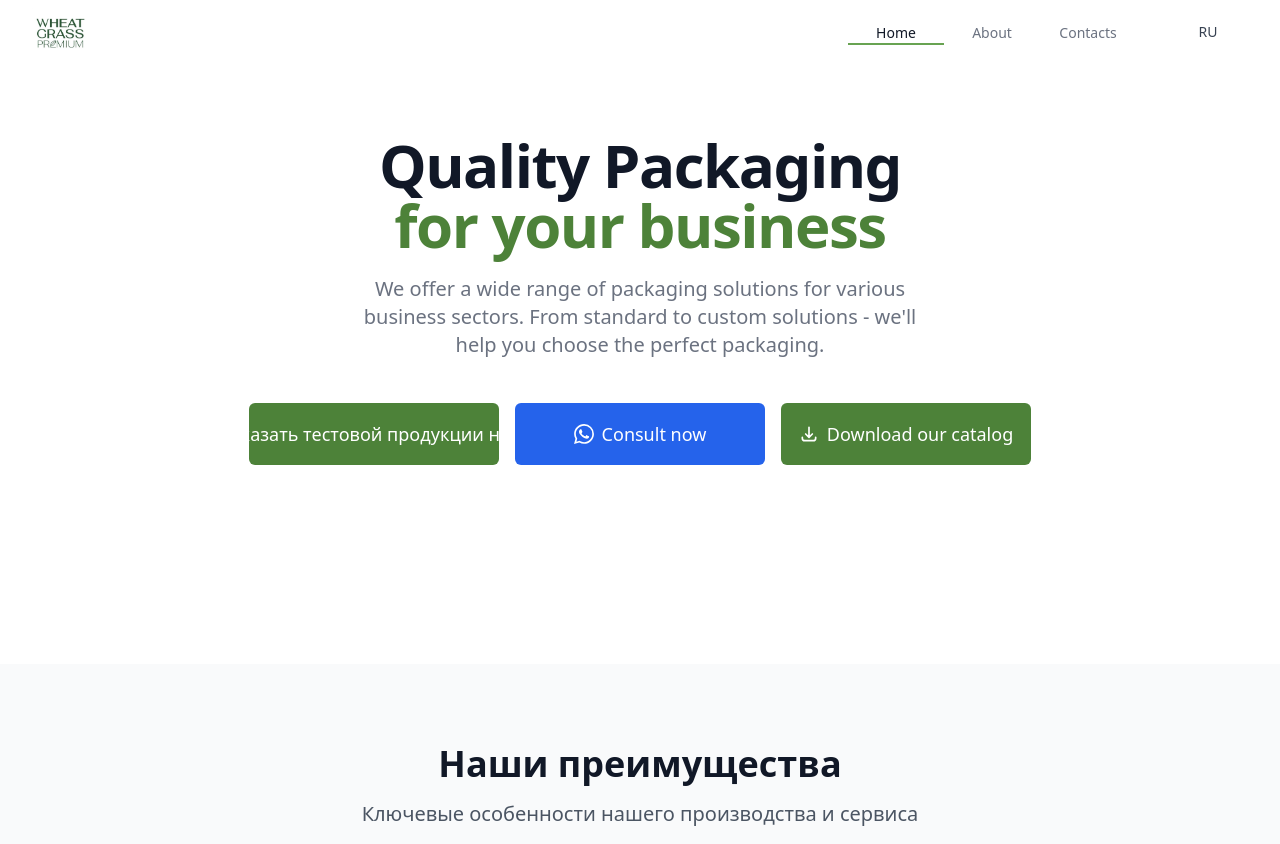
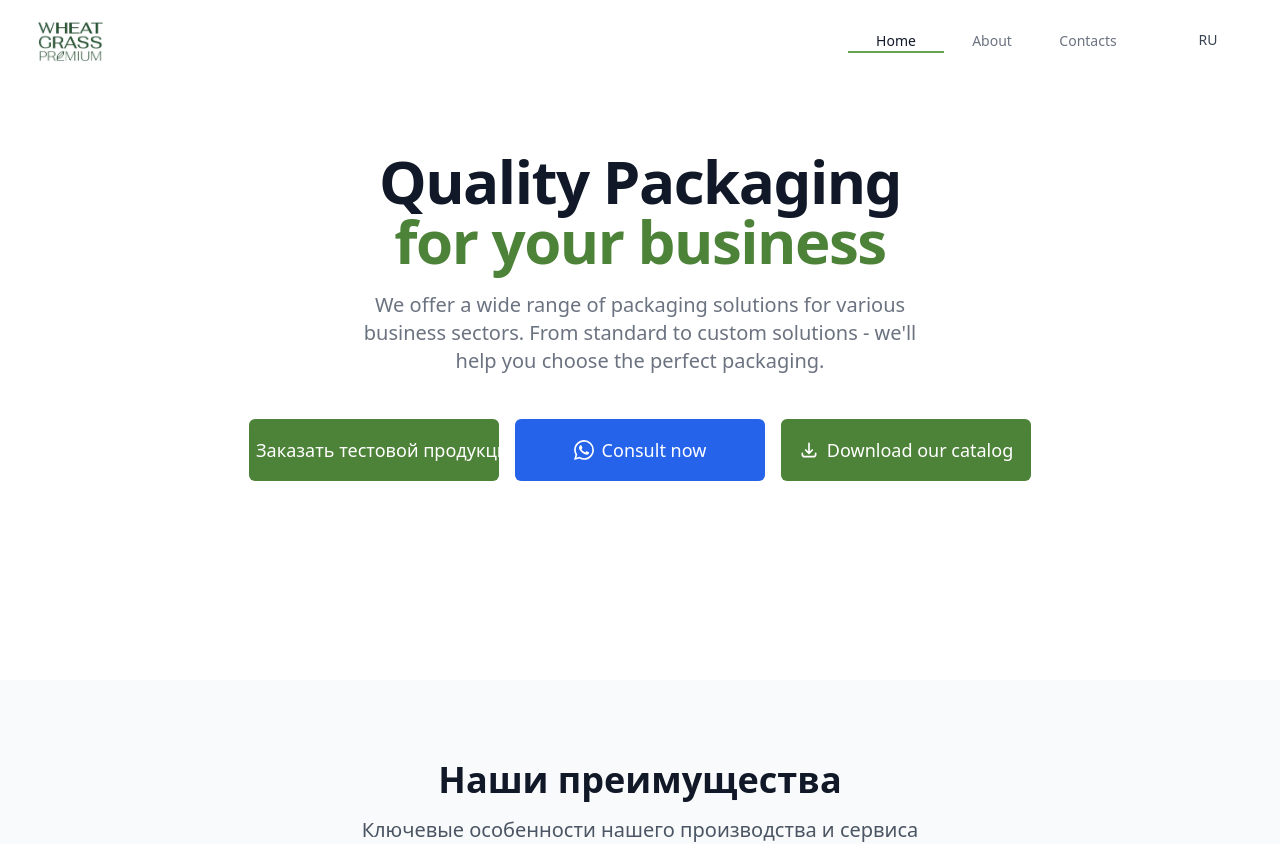
Before and after one commit to achynaliev/wgApp, a React (Vite) app: page / in a window 1280 px wide. Shown: the top 844 px of the page. Built offline with nearby package versions, Linux system fonts and the light colour scheme.

Commit message:
making logo even bigger

```diff
--- a/src/features/home/components/HeroSection.tsx
+++ b/src/features/home/components/HeroSection.tsx
@@ -35,7 +35,7 @@ const HeroSection = () => {
                     >
                       <path d="M17.472 14.382c-.297-.149-1.758-.867-2.03-.967-.273-.099-.471-.148-.67.15-.197.297-.767.966-.94 1.164-.173.199-.347.223-.644.075-.297-.15-1.255-.463-2.39-1.475-.883-.788-1.48-1.761-1.653-2.059-.173-.297-.018-.458.13-.606.134-.133.298-.347.446-.52.149-.174.198-.298.298-.497.099-.198.05-.371-.025-.52-.075-.149-.669-1.612-.916-2.207-.242-.579-.487-.5-.669-.51-.173-.008-.371-.01-.57-.01-.198 0-.52.074-.792.372-.272.297-1.04 1.016-1.04 2.479 0 1.462 1.065 2.875 1.213 3.074.149.198 2.096 3.2 5.077 4.487.709.306 1.262.489 1.694.625.712.227 1.36.195 1.871.118.571-.085 1.758-.719 2.006-1.413.248-.694.248-1.289.173-1.413-.074-.124-.272-.198-.57-.347m-5.421 7.403h-.004a9.87 9.87 0 01-5.031-1.378l-.361-.214-3.741.982.998-3.648-.235-.374a9.86 9.86 0 01-1.51-5.26c.001-5.45 4.436-9.884 9.888-9.884 2.64 0 5.122 1.03 6.988 2.898a9.825 9.825 0 012.893 6.994c-.003 5.45-4.437 9.884-9.885 9.884m8.413-18.297A11.815 11.815 0 0012.05 0C5.495 0 .16 5.335.157 11.892c0 2.096.547 4.142 1.588 5.945L.057 24l6.305-1.654a11.882 11.882 0 005.683 1.448h.005c6.554 0 11.89-5.335 11.893-11.893a11.821 11.821 0 00-3.48-8.413z"/>
                     </svg>
-                    <span className="whitespace-nowrap">Заказать тестовой продукции на 150$</span>
+                    <span className="whitespace-nowrap">Заказать тестовой продукции</span>
                   </a>
                 </div>
                 <div className="rounded-md w-full sm:w-auto">
--- a/src/shared/components/Header.tsx
+++ b/src/shared/components/Header.tsx
@@ -21,13 +21,13 @@ const Header = () => {
   return (
     <header className="bg-white shadow-md">
       <div className="max-w-7xl mx-auto px-4 sm:px-6 lg:px-8">
-        <div className="flex justify-between h-16">
+        <div className="flex justify-between h-20">
           <div className="flex items-center">
             <Link to="/" className="flex-shrink-0">
               <img
                 src={wgLogo}
                 alt="WheatGrassGlobal Logo"
-                className="h-12 w-auto object-contain"
+                className="h-16 w-auto object-contain"
               />
             </Link>
           </div>
```
